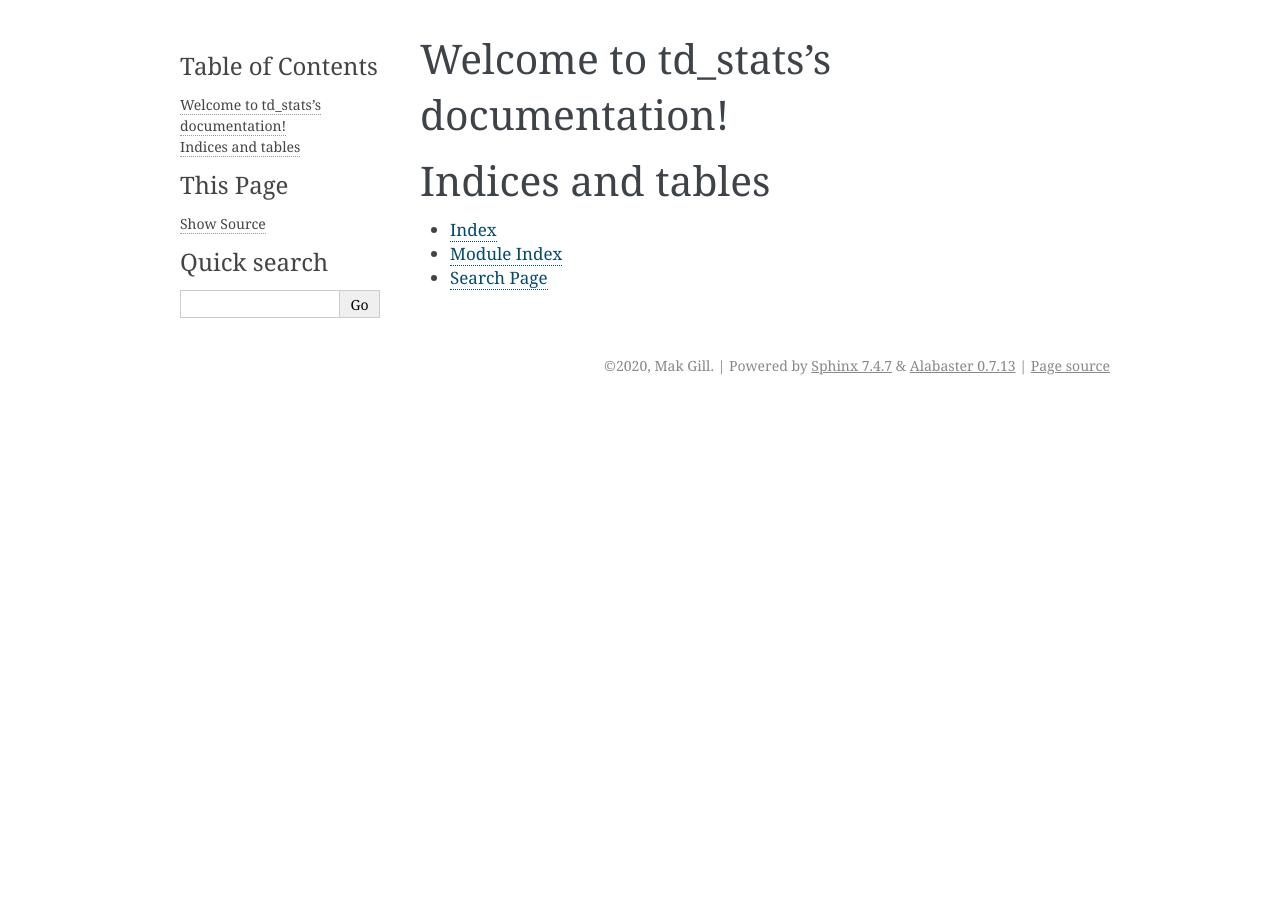
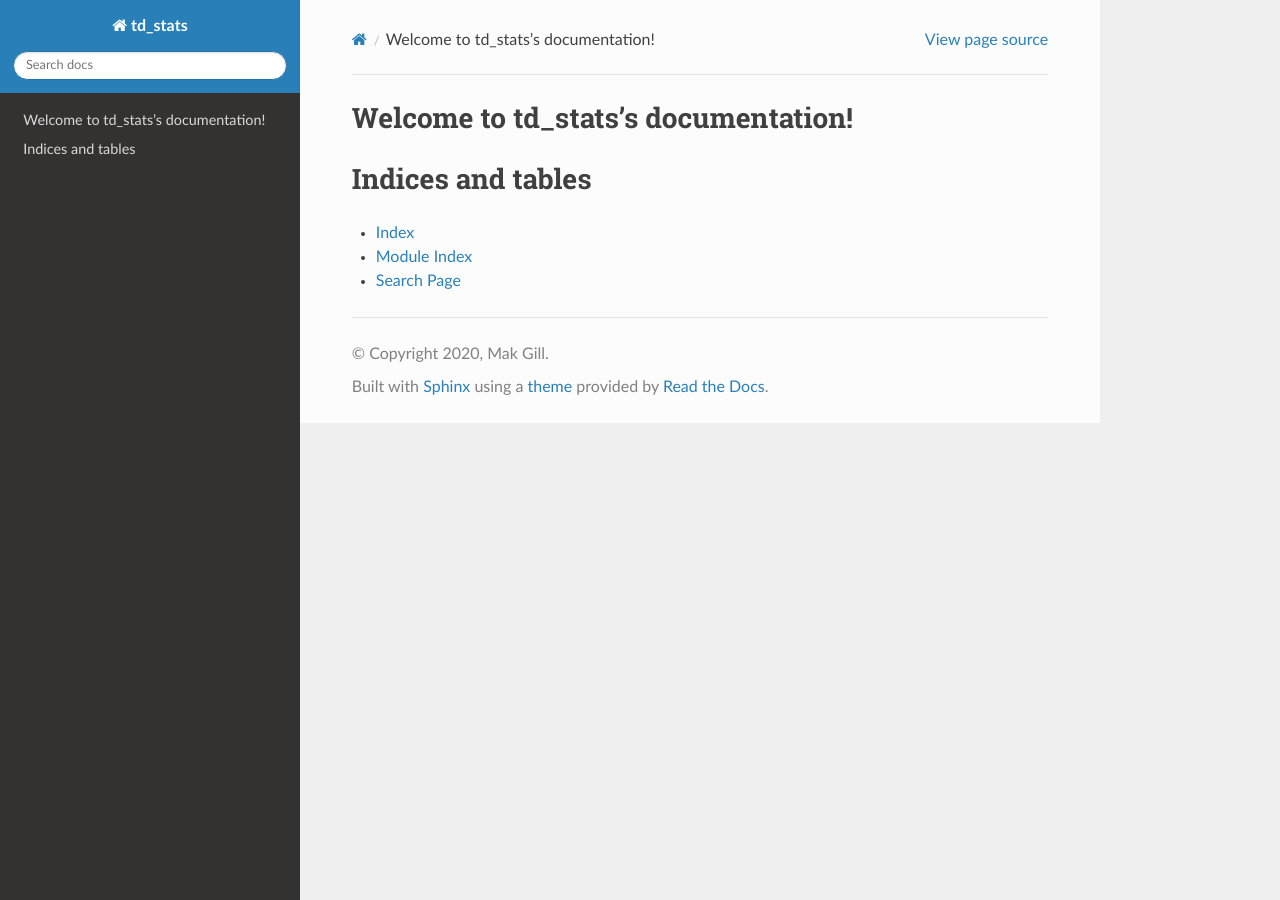
Before and after one commit to ReturnoftheMak/td_stats, a Sphinx documentation site: the page built from docs/index.rst, in a window 1280 px wide. Built offline with Sphinx 7.4.7 and the Read the Docs theme 2.0.0, drawn with Linux system fonts in a browser that asks for light colours.

Commit message:
Update conf.py

```diff
--- a/docs/conf.py
+++ b/docs/conf.py
@@ -30,7 +30,7 @@ release = '0.2'
 # Add any Sphinx extension module names here, as strings. They can be
 # extensions coming with Sphinx (named 'sphinx.ext.*') or your custom
 # ones.
-extensions = [
+extensions = ["sphinx_rtd_theme"
 ]
 
 # Add any paths that contain templates here, relative to this directory.
@@ -47,7 +47,7 @@ exclude_patterns = ['_build', 'Thumbs.db', '.DS_Store']
 # The theme to use for HTML and HTML Help pages.  See the documentation for
 # a list of builtin themes.
 #
-html_theme = 'alabaster'
+html_theme = "sphinx_rtd_theme"
 
 # Add any paths that contain custom static files (such as style sheets) here,
 # relative to this directory. They are copied after the builtin static files,
```
